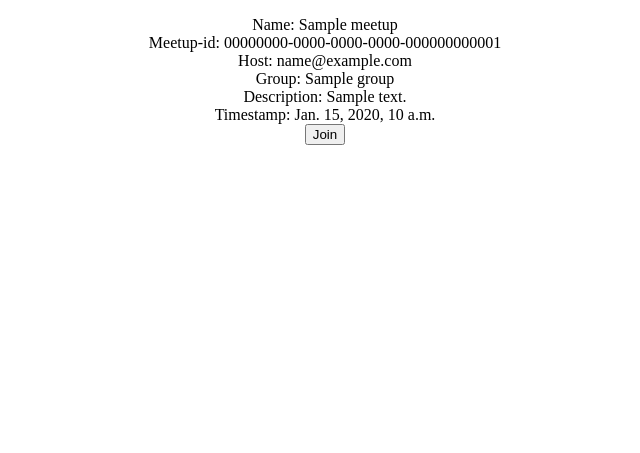
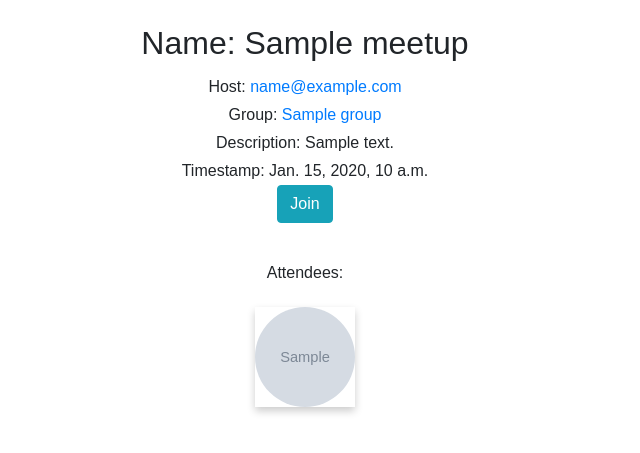
Before and after one commit to elixiruhig/Meetup, a Django app: a page that uses meetup/templates/meetup/meetup_details.html in a window 1280 px wide. Shown: the top 453 px of the page, without its empty margins (335-975 px from the left). Run offline with Django 3.2, Linux system fonts and the light colour scheme; tables that the repository leaves empty hold one stand-in row (values such as "Sample post"); grey boxes marked "Sample" are stand-in pictures; some libraries are stand-ins or nearby versions.

Commit message:
Added CSS and refined the functionalities

```diff
--- a/meetup/admin.py
+++ b/meetup/admin.py
@@ -30,7 +30,7 @@ class user_admin(UserAdmin):
 
     add_form = RegisterForm
 
-    list_display = ('email', 'user_id', 'host', 'staff','admin')
+    list_display = ('email', 'user_id', 'host', 'staff','admin','photo')
     search_fields = ('email', 'user_id', 'host', 'staff','admin')
     list_filter = ('email', 'user_id', 'host')
     ordering = ('email',)
@@ -38,7 +38,7 @@ class user_admin(UserAdmin):
 
     fieldsets = (
         (None, {'fields': ('email', 'password')}),
-        ('Personal info', {'fields': ('name','host','staff','interests')}),
+        ('Personal info', {'fields': ('name','host','staff','interests','photo')}),
         ('Permissions', {'fields': ('admin',)}),
     )
 
--- a/meetup/models.py
+++ b/meetup/models.py
@@ -63,6 +63,7 @@ class User(AbstractBaseUser):
     interests = MultiSelectField(choices=MY_INTERESTS)
     staff = models.BooleanField(default=False)
     admin = models.BooleanField(default=False)
+    photo = models.ImageField(upload_to="group_photos", null=True)
 
     USERNAME_FIELD = 'email'
     REQUIRED_FIELDS = []
--- a/meetup/templates/meetup/meetup_details.html
+++ b/meetup/templates/meetup/meetup_details.html
@@ -3,22 +3,122 @@
 <head>
     <meta charset="UTF-8">
     <title>{{ meetup.name }}</title>
+    <meta name="viewport" content="width=device-width, initial-scale=1">
+  <link rel="stylesheet" href="https://maxcdn.bootstrapcdn.com/bootstrap/4.3.1/css/bootstrap.min.css">
+  <script src="https://ajax.googleapis.com/ajax/libs/jquery/3.4.1/jquery.min.js"></script>
+  <script src="https://maxcdn.bootstrapcdn.com/bootstrap/4.3.1/js/bootstrap.min.js"></script>
 </head>
+
+<style>
+body {
+  font-family: Arial, Helvetica, sans-serif;
+}
+
+
+
+.flip-card {
+  background-color: transparent;
+  width: 100px;
+  height: 100px;
+  perspective: 1000px;
+}
+
+.flip-card-inner {
+  position: relative;
+  width: 100%;
+  height: 100%;
+  text-align: center;
+  transition: transform 0.6s;
+  transform-style: preserve-3d;
+  box-shadow: 0 4px 8px 0 rgba(0,0,0,0.2);
+}
+
+.flip-card:hover .flip-card-inner {
+  transform: rotateY(180deg);
+}
+
+.flip-card-front, .flip-card-back {
+  position: absolute;
+  width: 100%;
+  height: 100%;
+  backface-visibility: hidden;
+}
+
+.flip-card-front {
+
+  color: black;
+}
+
+.flip-card-back {
+  background-color: #4CAF50;
+  color: white;
+  transform: rotateY(180deg);
+}
+
+.chip {
+  display: inline-block;
+  padding: 0 25px;
+  height: 50px;
+  font-size: 16px;
+  line-height: 50px;
+  border-radius: 25px;
+  background-color: #f1f1f1;
+}
+
+.chip img {
+  float: left;
+  margin: 0 10px 0 -25px;
+  height: 50px;
+  width: 50px;
+  border-radius: 50%;
+}
+ul{
+    padding: 2%;
+}
+li{
+    padding: 2px;
+}
+
+</style>
 <body>
 
 <div class="container" align="center">
     <ul type="None">
-    <li>Name: {{ meetup.name }}</li>
-    <li>Meetup-id: {{ meetup.meetup_id }}</li>
-        <li>Host: {{ meetup.host }}</li>
-        <li>Group: {{ meetup.group }}</li>
+    <li><h2>Name: {{ meetup.name }}</h2></li>
+
+        <li>Host: <a href="{% url 'meetup:user_profile_view' meetup.host.user_id %}">{{ meetup.host }}</a></li>
+        <li>Group: <a href="{% url 'meetup:group_details' meetup.group.group_id %}">{{ meetup.group }}</a></li>
         <li>Description: {{ meetup.description }}</li>
         <li>Timestamp: {{ meetup.timestamp }}</li>
         {% if not user.is_host %}
-            <form method="post" action="">{% csrf_token %}<button class="button" name="join" value="{{ meetup.meetup_id }}">Join</button></form>
+            <form method="post" action="">{% csrf_token %}<button class="btn btn-info" name="join" value="{{ meetup.meetup_id }}">Join</button></form>
         {% endif %}
+
         </ul>
+    Attendees:
+<br>
+
+
+
+
+
+<ul type="None">
+    {% for attendee in attendees %}
+<div class="flip-card">
+  <div class="flip-card-inner">
+    <div class="flip-card-front">
+  <img src="{{ attendee.photo.url }}" alt="Person" width="100px" height="100px" style="border-radius: 50%">
+
+    </div>
+    <div class="flip-card-back">
+      <h6>{{ attendee.name }}</h6>
+
+      <p style="font-size: small"><a style="color: white" href="{% url 'meetup:user_profile_view' attendee.user_id %}">View Profile</a></p>
+    </div>
+  </div>
 </div>
+    {% endfor %}
+
 
 </body>
 </html>
--- a/meetup/urls.py
+++ b/meetup/urls.py
@@ -31,6 +31,8 @@ urlpatterns = [
     url(r'^meetup=(?P<meetup_id>[-\w]+)/$', views.meetup_view, name='meetup_view'),
     url(r'^unsub=(?P<group_id>[-\w]+)/$', views.group_unsub_view, name='group_unsub_view'),
     url(r'^delete=(?P<group_id>[-\w]+)/$', views.group_delete_view, name='group_delete_view'),
+    url(r'^profile=(?P<user_id>[-\w]+)/$', views.user_profile_view, name='user_profile_view'),
+    url(r'^interest=(?P<interest>[-\w]+)/$', views.interest_view, name='interest_view'),
 
 
 ]
--- a/meetup/views.py
+++ b/meetup/views.py
@@ -4,14 +4,26 @@ from django.shortcuts import render, redirect
 
 # Create your views here.
 from meetup.forms import RegisterForm, LoginForm, GroupForm, MeetupForm
-from meetup.models import Group, GroupMemberDetails, Meetup, MeetupMemberDetails
+from meetup.models import Group, GroupMemberDetails, Meetup, MeetupMemberDetails, User, Interest
 
 
 def homeview(request):
     if request.user.is_authenticated:
         if request.user.host:
             groups = Group.objects.filter(creator=request.user)
-            return render(request, 'meetup/host_homepage.html',{'groups':groups})
+            interests = []
+
+            for interest in request.user.interests:
+                interests.append(interest)
+
+
+            gmds = GroupMemberDetails.objects.filter(user=request.user)
+            member_groups = []
+            for gmd in gmds:
+                member_groups.append(gmd.group)
+            meetups = Meetup.objects.filter(group__in=member_groups).order_by('-timestamp')
+
+            return render(request, 'meetup/host_homepage.html',{'groups':groups,'member_groups': member_groups,'meetups':meetups})
         elif not request.user.host:
             if request.method == 'POST':
                 group = Group.objects.get(group_id=request.POST['add'])
@@ -33,7 +45,8 @@ def homeview(request):
             member_groups= []
             for gmd in gmds:
                 member_groups.append(gmd.group)
-            return render(request, 'meetup/user_homepage.html',{'groups':groups,'member_groups': member_groups})
+            meetups = Meetup.objects.filter(group__in=member_groups).order_by('-timestamp')
+            return render(request, 'meetup/user_homepage.html',{'groups':groups,'member_groups': member_groups,'meetups':meetups})
     else:
         return redirect('/user_login')
 
@@ -101,10 +114,14 @@ def create_meetup_view(request,group_id_meetup):
 def meetup_view(request,meetup_id):
     if request.POST and 'join' in request.POST:
         meetup_id = request.POST['join']
-        MeetupMemberDetails(meetup = Meetup.objects.get(meetup_id = meetup_id), user=request.user).save()
+        MeetupMemberDetails.objects.get_or_create(meetup = Meetup.objects.get(meetup_id = meetup_id), user=request.user).save()
         return redirect('meetup:homeview')
     meetup = Meetup.objects.get(meetup_id = meetup_id)
-    return render(request, 'meetup/meetup_details.html',{'meetup':meetup})
+    mids = MeetupMemberDetails.objects.filter(meetup = meetup)
+    attendees = []
+    for mid in mids:
+        attendees.append(User.objects.get(user_id = mid.user.user_id))
+    return render(request, 'meetup/meetup_details.html',{'meetup':meetup,'attendees':attendees})
 
 def group_unsub_view(request,group_id):
     GroupMemberDetails.objects.get(group = Group.objects.get(group_id=group_id)).delete()
@@ -113,3 +130,11 @@ def group_unsub_view(request,group_id):
 def group_delete_view(request,group_id):
     Group.objects.get(group_id=group_id).delete()
     return redirect('meetup:homeview')
+
+def user_profile_view(request,user_id):
+    user = User.objects.get(user_id=user_id)
+    return render(request, 'meetup/user_profile.html',{'user':user})
+
+def interest_view(request, interest):
+    groups = Group.objects.filter(category=Interest.objects.get(interest = interest))
+    return render(request, 'meetup/user_homepage.html',{'groups':groups})
```
Also changed, not shown: meetup/templates/meetup/user_homepage.html (+34 -0 lines), meetup/templates/meetup/user_profile.html (added, +68 -0 lines), media/group_photos/film.jpg (added), meetup/migrations/0008_auto_20190709_1014.py (added), meetup/migrations/0009_auto_20190709_1016.py (added), meetup/migrations/0010_auto_20190709_1017.py (added).
